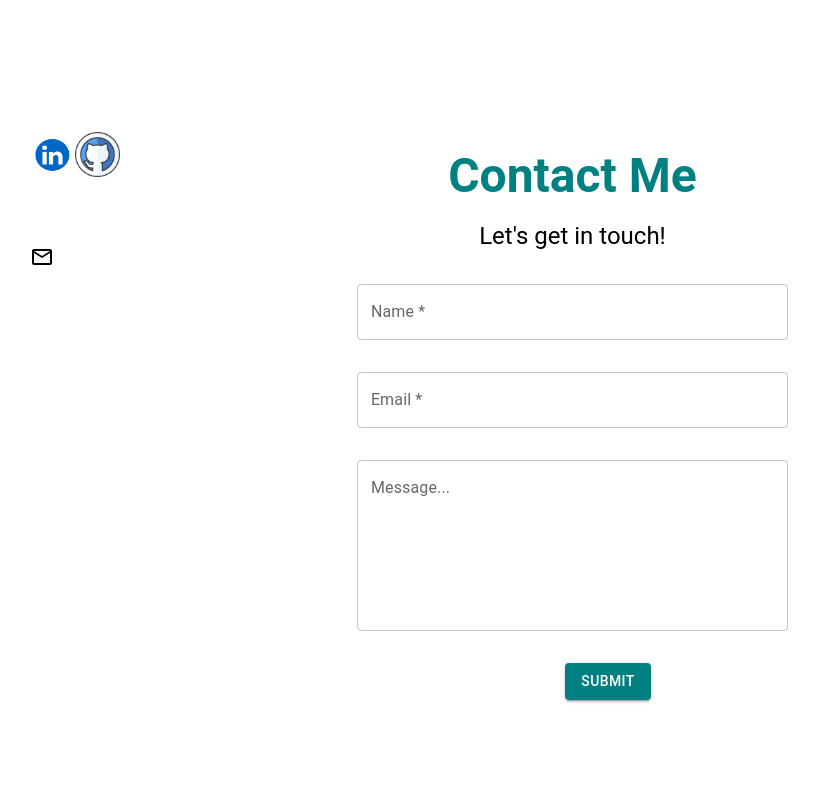
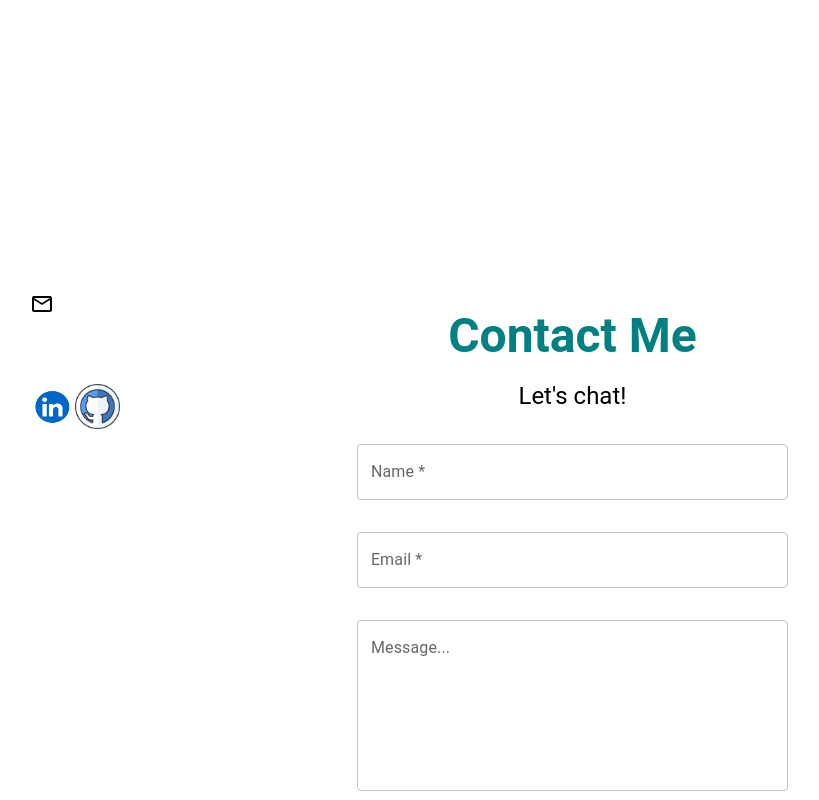
Before and after one commit to amerigirl/website, a React (Create React App) app: page / in a window 1280 px wide. Shown: the part 1320-2120 px from the top of the page, without its empty margins (255-1074 px from the left). Built offline with nearby package versions, Linux system fonts and the light colour scheme.

Commit message:
starting to center the contact me heading

```diff
--- a/src/Components/ContactForm/ContactComponent.jsx
+++ b/src/Components/ContactForm/ContactComponent.jsx
@@ -6,18 +6,20 @@ import ContactMeDetails from "./ContactMeDetails";
 
 const ContactComponent = () => {
   return (
-    <Box sx={{
-      display: "flex",
-      justifyContent: "space-evenly",
-      marginLeft: "3rem"
-
-      }}>
+    <Box
+      sx={{
+        display: "flex",
+        justifyContent: "space-evenly",
+        marginLeft: "3rem",
+        marginTop: "10rem",
+      }}
+    >
       <Box>
         <ContactMeDetails />
       </Box>
 
-      <Box sx={{width:"35%"}}>
-        <SectionTitle title="Contact Me" subtitle="Let's get in touch!" />
+      <Box sx={{ width: "35%" }}>
+        <SectionTitle title="Contact Me" subtitle="Let's chat!" />
         <Box sx={{ display: "flex" }}></Box>
         <ContactForm />
       </Box>
--- a/src/Components/ContactForm/SocialMediaContact.jsx
+++ b/src/Components/ContactForm/SocialMediaContact.jsx
@@ -4,8 +4,11 @@ import EmailOutlinedIcon from "@mui/icons-material/EmailOutlined";
 
 const SocialMediaContact = () => {
   return (
+    <>
       <Box display={"grid"} gap={"4rem"}>
-
+        <Box>
+          <EmailOutlinedIcon />
+        </Box>
         <Box>
           <Box
             component="img"
@@ -21,17 +24,13 @@ const SocialMediaContact = () => {
             sx={{
               height: 45,
               width: 45,
-
             }}
             alt="Github Icon"
             src="../../github.png"
           />
         </Box>
-
-      <Box>
-        <EmailOutlinedIcon />
       </Box>
-    </Box>
+    </>
   );
 };
 
```
Lines whose indentation alone changed are shown as unchanged.
